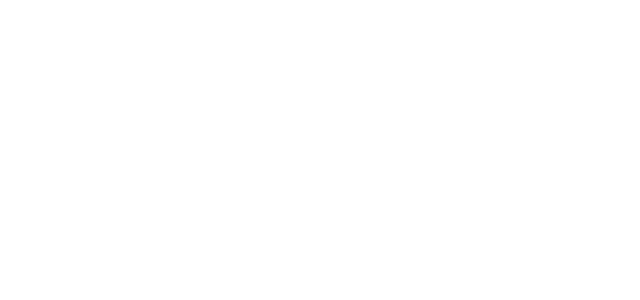
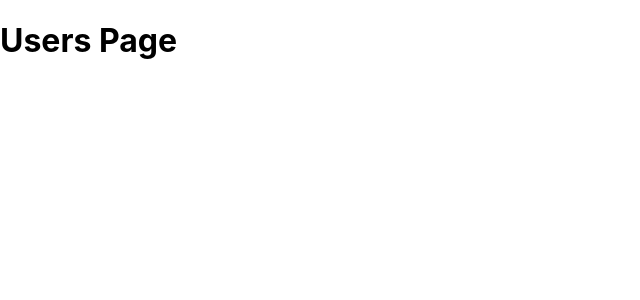
Before and after one commit to viviantom0506/ttp-capstone-FE, a React (Create React App) app: page /users/1 in a window 1280 px wide. Shown: the top 300 px of the page, without its empty margins (0-640 px from the left). Built offline with nearby package versions, Linux system fonts and the light colour scheme.

Commit message:
Added routes for Anime Pages and User Profiles

```diff
--- /dev/null
+++ b/src/components/containers/AnimePageContainer.js
@@ -0,0 +1,11 @@
+import React, { Component } from "react";
+import { connect } from "react-redux";
+import AnimePageView from "../views/AnimePageView";
+
+class AnimePageContainer extends Component {
+  render() {
+    return <AnimePageView />;
+  }
+}
+
+export default AnimePageContainer;
--- /dev/null
+++ b/src/components/containers/UsersPageContainer.js
@@ -0,0 +1,11 @@
+import React, { Component } from "react";
+import { connect } from "react-redux";
+import UsersPageView from "../views/UsersPageView";
+
+class UsersPageContainer extends Component {
+  render() {
+    return <UsersPageView />;
+  }
+}
+
+export default UsersPageContainer;
--- a/src/components/containers/index.js
+++ b/src/components/containers/index.js
@@ -1 +1,3 @@
 export { default as HomePageContainer } from "./HomePageContainer";
+export { default as UsersPageContainer } from "./UsersPageContainer";
+export { default as AnimePageContainer } from "./AnimePageContainer";
--- a/src/components/routes/RoutesView.jsx
+++ b/src/components/routes/RoutesView.jsx
@@ -1,13 +1,17 @@
-import React, { Component } from "react";
+import React from "react";
 import { Switch, Route } from "react-router-dom";
-import { HomePageContainer } from "../containers";
+import {
+  HomePageContainer,
+  UsersPageContainer,
+  AnimePageContainer,
+} from "../containers";
 
 const RoutesView = () => {
   return (
     <Switch>
       <Route exact path="/" component={HomePageContainer} />
-      {/* <Route exact path="/users/:id" component={} /> */}
-      {/* <Route exact path="/:id" component={} /> */}
+      <Route exact path="/users/:id" component={UsersPageContainer} />
+      <Route exact path="/:id" component={AnimePageContainer} />
     </Switch>
   );
 };
--- /dev/null
+++ b/src/components/views/AnimePageView.js
@@ -0,0 +1,11 @@
+import React from "react";
+
+function AnimePageView(props) {
+  return (
+    <div>
+      <h1>Naruto</h1>
+    </div>
+  );
+}
+
+export default AnimePageView;
--- /dev/null
+++ b/src/components/views/UsersPageView.js
@@ -0,0 +1,11 @@
+import React from "react";
+
+function UsersPageView(props) {
+  return (
+    <div>
+      <h1>Users Page</h1>
+    </div>
+  );
+}
+
+export default UsersPageView;
```
Also changed, not shown: src/components/containers/HomePageContainer copy.js (added, +11 -0 lines).
